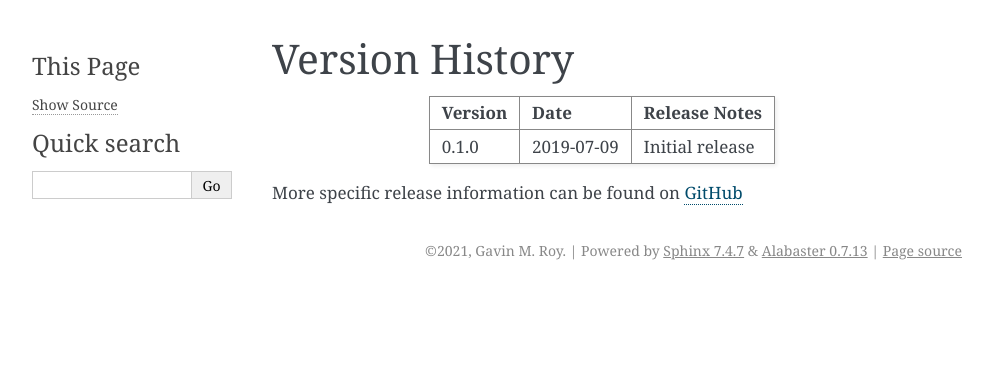
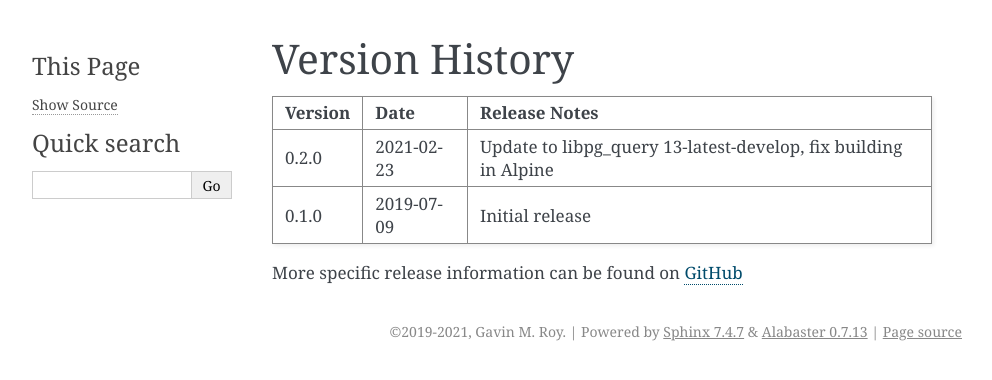
Before and after one commit to gmr/pgparse, a Sphinx documentation site: the page built from docs/history.rst, in a window 1280 px wide. Shown: the top 380 px of the page, without its empty margins (148-1140 px from the left). Built offline with Sphinx 7.4.7, drawn with Linux system fonts in a browser that asks for light colours.

Commit message:
Ready for 0.2 release

```diff
--- a/docs/conf.py
+++ b/docs/conf.py
@@ -8,7 +8,7 @@ sys.path.insert(0, os.path.abspath('..'))
 master_doc = 'index'
 project = 'pgparse'
 release = version = pkg_resources.get_distribution(project).version
-copyright = '{}, Gavin M. Roy'.format(datetime.date.today().year)
+copyright = '2019-{}, Gavin M. Roy'.format(datetime.date.today().year)
 
 extensions = [
     'sphinx.ext.autodoc',
--- a/docs/history.rst
+++ b/docs/history.rst
@@ -4,6 +4,8 @@ Version History
 +---------+------------+------------------------------------------------------------------+
 | Version | Date       | Release Notes                                                    |
 +=========+============+==================================================================+
+| 0.2.0   | 2021-02-23 | Update to libpg_query 13-latest-develop, fix building in Alpine  |
++---------+------------+------------------------------------------------------------------+
 | 0.1.0   | 2019-07-09 | Initial release                                                  |
 +---------+------------+------------------------------------------------------------------+
 
```
